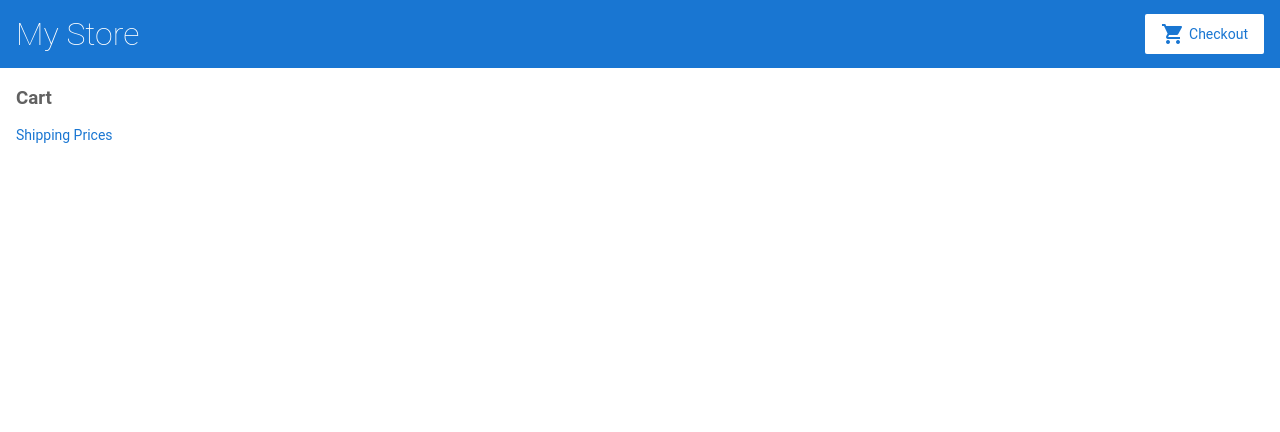
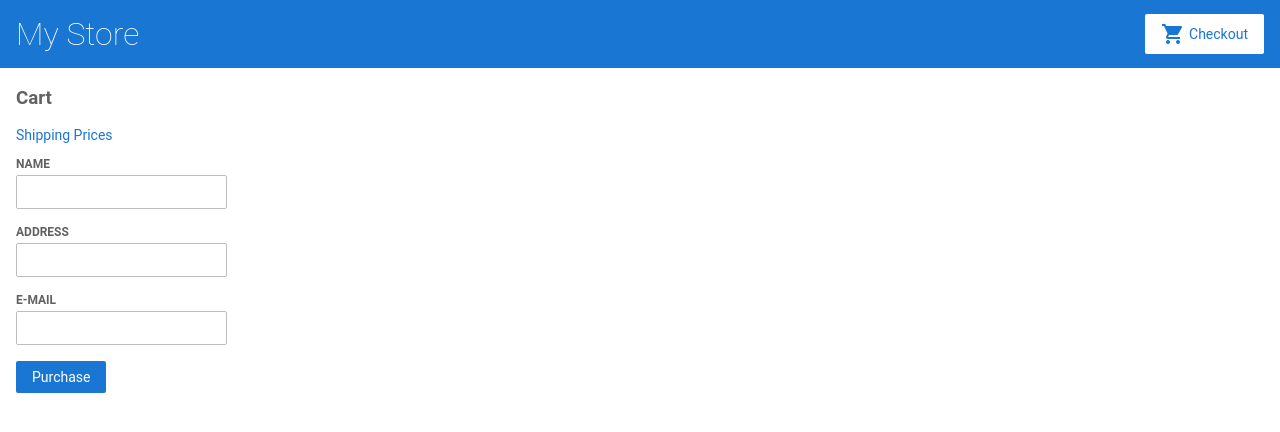
Before and after one commit to Maxime-Garcia/tuto_angular, an Angular app: page /cart in a window 1280 px wide. Shown: the top 432 px of the page. Built offline with nearby package versions, Linux system fonts and the light colour scheme.

Commit message:
1 file modified

```diff
--- a/src/app/cart/cart.component.html
+++ b/src/app/cart/cart.component.html
@@ -6,3 +6,19 @@
 <p>
   <a routerLink="/shipping">Shipping Prices</a>
 </p>
+<form [formGroup]="checkoutForm" (ngSubmit)="onSubmit(checkoutForm.value)">
+  <div>
+    <label for="name">Name</label>
+    <input id="name" type="text" formControlName="name">
+  </div>
+  <div>
+    <label for="address">Address</label>
+    <input id="address" type="text" formControlName="address">
+  </div>
+  <div>
+    <label for="email">E-Mail</label>
+    <input id="email" type="email" formControlName="email">
+  </div>
+
+  <button class="button"type="submit">Purchase</button>
+</form>
--- a/src/app/cart/cart.component.ts
+++ b/src/app/cart/cart.component.ts
@@ -16,7 +16,8 @@ export class CartComponent implements OnInit {
   ) {
     this.checkoutForm = this.formBuilder.group({
       name: '',
-      address: ''
+      address: '',
+      email: ''
     });
   }
 
@@ -26,7 +27,7 @@ export class CartComponent implements OnInit {
 
   onSubmit(customerData) {
     this.items = this.cartService.clearCart();
-    this.checkOutForm.reset();
+    this.checkutForm.reset();
 
     console.warn('Your order has been submitted', customerData);
   }
```
